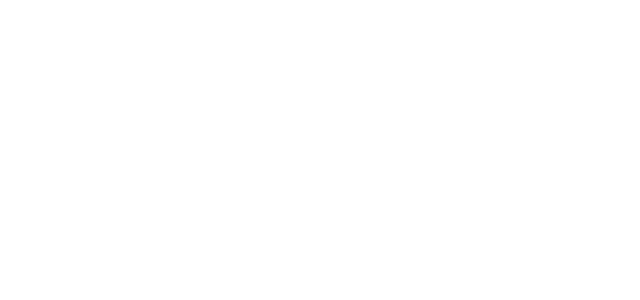
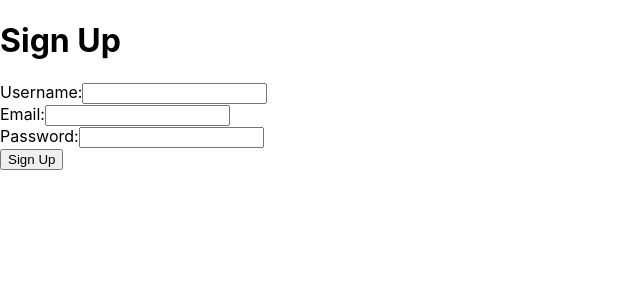
Before and after one commit to Palveet/resume_builder_react, a React (Create React App) app: page /signup in a window 1280 px wide. Before the commit this address had no page. Shown: the top 300 px of the page, without its empty margins (0-640 px from the left). Built offline with nearby package versions, Linux system fonts and the light colour scheme.

Commit message:
sign up from frontend

```diff
--- a/package.json
+++ b/package.json
@@ -7,8 +7,10 @@
     "@testing-library/react": "^13.4.0",
     "@testing-library/user-event": "^13.5.0",
     "axios": "^1.7.7",
+    "quill": "^2.0.2",
     "react": "^18.3.1",
     "react-dom": "^18.3.1",
+    "react-quill": "^2.0.0",
     "react-router-dom": "^7.0.1",
     "react-scripts": "5.0.1",
     "web-vitals": "^2.1.4"
--- a/src/App.js
+++ b/src/App.js
@@ -1,5 +1,6 @@
 import logo from './logo.svg';
 import './App.css';
+import "react-quill/dist/quill.snow.css";
 
 function App() {
   return (
--- a/src/components/ResumeForm.js
+++ b/src/components/ResumeForm.js
@@ -1,43 +1,86 @@
 import React, { useState, useEffect } from "react";
 import axiosInstance from "../api/axios";
+import ReactQuill from "react-quill";
+import "react-quill/dist/quill.snow.css";
 
-const ResumeForm = ({ resume, onSuccess, isEditing = false }) => {
+const ResumeForm = ({ resume = {}, onSuccess, isEditing = false }) => {
     const [formData, setFormData] = useState({
-        title: resume?.title || "",
-        personal_info: resume?.personal_info || {
-            name: "",
-            email: "",
-            phone: "",
+        title: resume.title || "",
+        personal_info: {
+            name: resume.personal_info?.name || "",
+            email: resume.personal_info?.email || "",
+            phone: resume.personal_info?.phone || "",
         },
-        education: resume?.education || [],
-        work_experience: resume?.work_experience || [],
-        skills: resume?.skills || [],
+        education: resume.education || "",
+        work_experience: resume.work_experience || "",
+        skills: resume.skills || "",
     });
+
+    const [previewUrl, setPreviewUrl] = useState("");
+
+    useEffect(() => {
+        if (isEditing && resume.id) {
+            setPreviewUrl(`http://127.0.0.1:8000/api/resumes/${resume.id}/download/pdf/`);
+        }
+    }, [resume, isEditing]);
 
     const handleInputChange = (e) => {
         const { name, value } = e.target;
-        setFormData({ ...formData, [name]: value });
+        if (name.startsWith("personal_info.")) {
+            const field = name.split(".")[1];
+            setFormData((prevData) => ({
+                ...prevData,
+                personal_info: { ...prevData.personal_info, [field]: value },
+            }));
+        } else {
+            setFormData((prevData) => ({ ...prevData, [name]: value }));
+        }
+    };
+
+    const handleQuillChange = (field, value) => {
+        if (formData[field] !== value) {
+            setFormData((prevData) => ({ ...prevData, [field]: value }));
+        }
     };
 
     const handleSubmit = async (e) => {
         e.preventDefault();
-
         try {
-            if (isEditing) {
-
+            if (isEditing && resume.id) {
                 await axiosInstance.put(`resumes/${resume.id}/`, formData);
             } else {
-
                 await axiosInstance.post("resumes/", formData);
             }
-
             onSuccess();
         } catch (error) {
             console.error("Error saving resume:", error);
         }
     };
 
+    const handlePreviewPDF = () => {
+        if (isEditing && resume.id) {
+            setPreviewUrl(`http://127.0.0.1:8000/api/resumes/${resume.id}/download/pdf/`);
+        } else {
+            console.warn("Preview is only available for saved resumes.");
+        }
+    };
+
+    const handleDownloadPDF = () => {
+        if (isEditing && resume.id) {
+            const pdfUrl = `http://127.0.0.1:8000/api/resumes/${resume.id}/download/pdf/`;
+            const link = document.createElement("a");
+            link.href = pdfUrl;
+            link.setAttribute("download", `${formData.title || "resume"}.pdf`);
+            document.body.appendChild(link);
+            link.click();
+            link.parentNode.removeChild(link);
+        } else {
+            console.warn("Download is only available for saved resumes.");
+        }
+    };
+
     return (
+        <div>
             <form onSubmit={handleSubmit}>
                 <div>
                     <label>Title:</label>
@@ -55,12 +98,7 @@ const ResumeForm = ({ resume, onSuccess, isEditing = false }) => {
                         type="text"
                         name="personal_info.name"
                         value={formData.personal_info.name}
-                    onChange={(e) =>
-                        setFormData({
-                            ...formData,
-                            personal_info: { ...formData.personal_info, name: e.target.value },
-                        })
-                    }
+                        onChange={handleInputChange}
                         required
                     />
                 </div>
@@ -70,12 +108,7 @@ const ResumeForm = ({ resume, onSuccess, isEditing = false }) => {
                         type="email"
                         name="personal_info.email"
                         value={formData.personal_info.email}
-                    onChange={(e) =>
-                        setFormData({
-                            ...formData,
-                            personal_info: { ...formData.personal_info, email: e.target.value },
-                        })
-                    }
+                        onChange={handleInputChange}
                         required
                     />
                 </div>
@@ -85,17 +118,57 @@ const ResumeForm = ({ resume, onSuccess, isEditing = false }) => {
                         type="tel"
                         name="personal_info.phone"
                         value={formData.personal_info.phone}
-                    onChange={(e) =>
-                        setFormData({
-                            ...formData,
-                            personal_info: { ...formData.personal_info, phone: e.target.value },
-                        })
-                    }
+                        onChange={handleInputChange}
                         required
+                    />
+                </div>
+                <div>
+                    <label>Education:</label>
+                    <ReactQuill
+                        theme="snow"
+                        value={formData.education}
+                        onChange={(value) => handleQuillChange("education", value)}
+                        placeholder="Enter your education details here..."
+                    />
+                </div>
+                <div>
+                    <label>Work Experience:</label>
+                    <ReactQuill
+                        theme="snow"
+                        value={formData.work_experience}
+                        onChange={(value) => handleQuillChange("work_experience", value)}
+                        placeholder="Enter your work experience here..."
+                    />
+                </div>
+                <div>
+                    <label>Skills:</label>
+                    <ReactQuill
+                        theme="snow"
+                        value={formData.skills}
+                        onChange={(value) => handleQuillChange("skills", value)}
+                        placeholder="Enter your skills here..."
                     />
                 </div>
                 <button type="submit">{isEditing ? "Update Resume" : "Create Resume"}</button>
             </form>
+
+            <div style={{ marginTop: "20px" }}>
+                <button onClick={handlePreviewPDF}>Preview PDF</button>
+                <button onClick={handleDownloadPDF}>Download PDF</button>
+            </div>
+
+            {previewUrl && (
+                <div style={{ marginTop: "20px" }}>
+                    <h3>Resume Preview:</h3>
+                    <iframe
+                        src={previewUrl}
+                        width="100%"
+                        height="600px"
+                        title="Resume Preview"
+                    ></iframe>
+                </div>
+            )}
+        </div>
     );
 };
 
--- /dev/null
+++ b/src/components/SignUp.js
@@ -0,0 +1,76 @@
+import React, { useState } from "react";
+import axios from "axios";
+import { useNavigate } from "react-router-dom";
+
+const SignUp = () => {
+    const [formData, setFormData] = useState({
+        username: "",
+        email: "",
+        password: "",
+    });
+    const [error, setError] = useState("");
+    const [success, setSuccess] = useState("");
+    const navigate = useNavigate();
+
+    const handleInputChange = (e) => {
+        const { name, value } = e.target;
+        setFormData({ ...formData, [name]: value });
+    };
+
+    const handleSubmit = async (e) => {
+        e.preventDefault();
+        setError("");
+        setSuccess("");
+
+        try {
+            const response = await axios.post("http://127.0.0.1:8000/api/register/", formData);
+            setSuccess("User registered successfully! You can now log in.");
+            setTimeout(() => navigate("/"), 2000);
+        } catch (err) {
+            setError(err.response?.data?.detail || "Something went wrong.");
+        }
+    };
+
+    return (
+        <div>
+            <h1>Sign Up</h1>
+            {error && <p style={{ color: "red" }}>{error}</p>}
+            {success && <p style={{ color: "green" }}>{success}</p>}
+            <form onSubmit={handleSubmit}>
+                <div>
+                    <label>Username:</label>
+                    <input
+                        type="text"
+                        name="username"
+                        value={formData.username}
+                        onChange={handleInputChange}
+                        required
+                    />
+                </div>
+                <div>
+                    <label>Email:</label>
+                    <input
+                        type="email"
+                        name="email"
+                        value={formData.email}
+                        onChange={handleInputChange}
+                        required
+                    />
+                </div>
+                <div>
+                    <label>Password:</label>
+                    <input
+                        type="password"
+                        name="password"
+                        value={formData.password}
+                        onChange={handleInputChange}
+                        required
+                    />
+                </div>
+                <button type="submit">Sign Up</button>
+            </form>
+        </div>
+    );
+};
+
+export default SignUp;
--- a/src/components/login.js
+++ b/src/components/login.js
@@ -1,6 +1,6 @@
 import React, { useState } from 'react';
 import axiosInstance from '../api/axios';
-import { useNavigate } from 'react-router-dom';
+import { useNavigate,Link } from 'react-router-dom';
 
 const Login = () => {
     const [credentials, setCredentials] = useState({ username: '', password: '' });
@@ -37,6 +37,9 @@ const Login = () => {
                 />
                 <button type="submit">Login</button>
             </form>
+            <p>
+                Don't have an account? <Link to="/signup">Sign up here</Link>.
+            </p>
             {error && <p style={{ color: 'red' }}>{error}</p>}
         </div>
     );
--- a/src/routes.js
+++ b/src/routes.js
@@ -2,12 +2,14 @@ import { BrowserRouter as Router, Routes, Route } from 'react-router-dom';
 import Login from './components/login';
 import Dashboard from './components/dashboard';
 import ResumeDetails from "./components/ResumeDetails";
+import SignUp from "./components/SignUp";
 
 const AppRoutes = () => {
     return (
         <Router>
             <Routes>
                 <Route path="/" element={<Login />} />
+                <Route path="/signup" element={<SignUp />} />
                 <Route path="/dashboard" element={<Dashboard />} />
                 <Route path="/resumes/:id" element={<ResumeDetails />} />
             </Routes>
```
Also changed, not shown: src/components/ResumeDetails.js (+6 -19 lines), 1 other file (tests, documents, lock files or other folders). Lines whose indentation alone changed are shown as unchanged.
